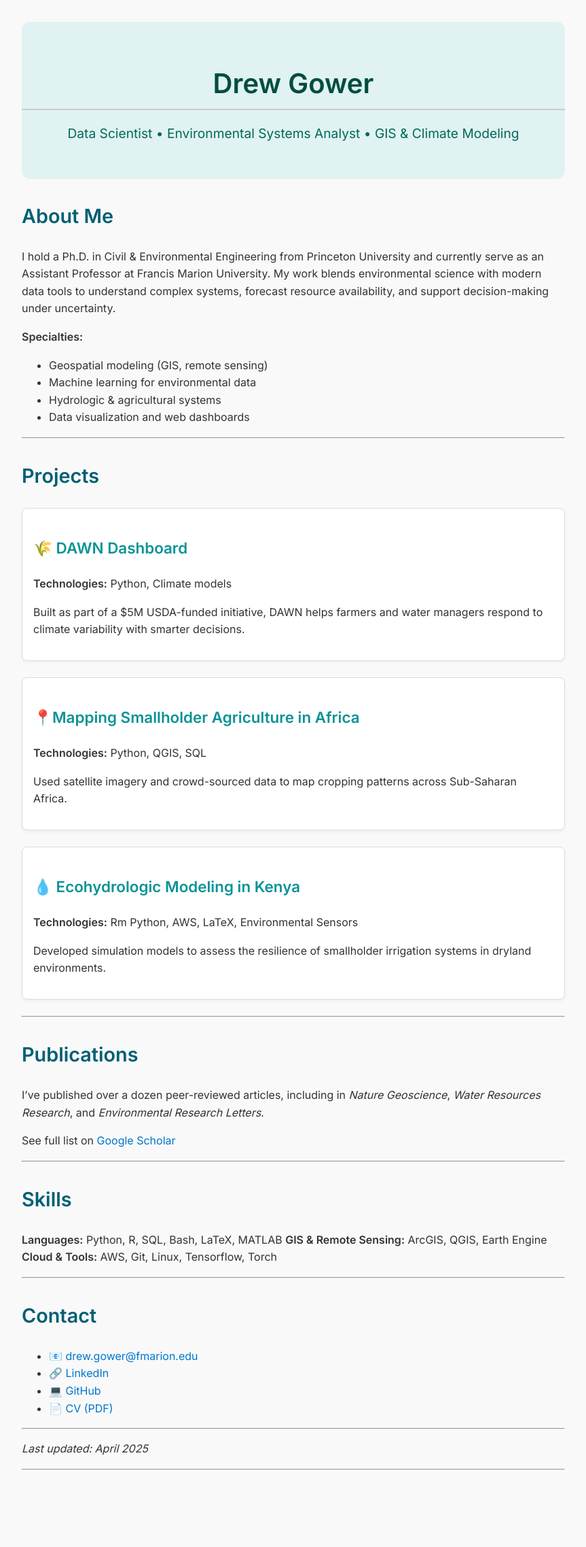
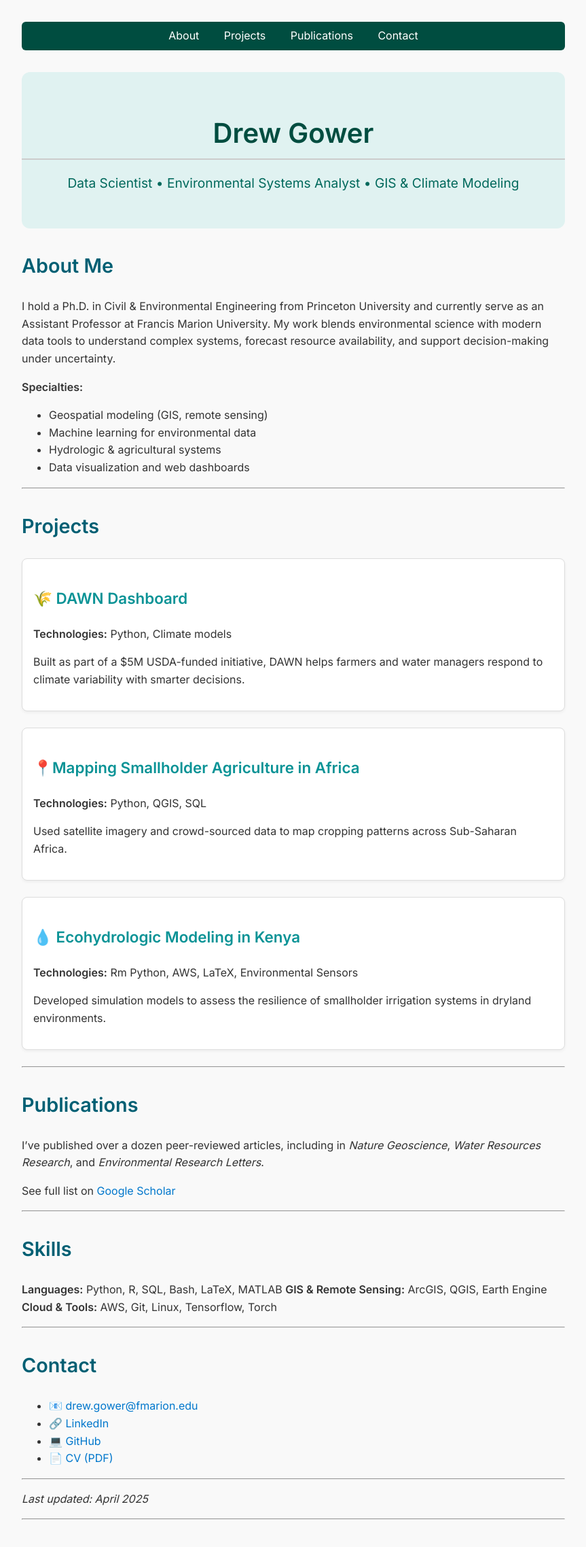
Before and after one commit to dbg6y/dbg6y.github.io, a Jekyll site: the page built from index.md, in a window 1280 px wide. Shown: the whole page at 68% size, without its empty margins (208-1071 px from the left). Built offline with Jekyll 4.4.1, drawn with Linux system fonts in a browser that asks for light colours; before the commit the page ends 2202 px from its top, so only the background shows below that.

Commit message:
added navigation bar

```diff
--- a/_layouts/default.html
+++ b/_layouts/default.html
@@ -7,11 +7,17 @@
   <link href="https://fonts.googleapis.com/css2?family=Inter:wght@400;600&display=swap" rel="stylesheet">
   <link rel="icon" type="image/x-icon" href="/assets/images/favicon.ico">
 </head>
-<div class="hero">
-  <h1>Drew Gower</h1>
-  <p>Data Scientist • Environmental Systems Analyst • GIS & Climate Modeling</p>
-</div>
 <body>
+  <nav>
+    <a href="#about">About</a>
+    <a href="#projects">Projects</a>
+    <a href="#publications">Publications</a>
+    <a href="#contact">Contact</a>
+  </nav>
+  <div class="hero">
+    <h1>Drew Gower</h1>
+    <p>Data Scientist • Environmental Systems Analyst • GIS & Climate Modeling</p>
+  </div>
   {{ content }}
 </body>
 </html>
--- a/assets/css/style.css
+++ b/assets/css/style.css
@@ -34,6 +34,22 @@ code {
   padding: 0.2rem 0.4rem;
   border-radius: 4px;
 }
+nav {
+  background-color: #004d40;
+  padding: 0.5rem 1rem;
+  text-align: center;
+  border-radius: 6px;
+  margin-bottom: 2rem;
+}
+nav a {
+  color: white;
+  margin: 0 1rem;
+  text-decoration: none;
+  font-weight: 500;
+}
+nav a:hover {
+  text-decoration: underline;
+}
 .hero {
   text-align: center;
   padding: 2rem 0;
```
